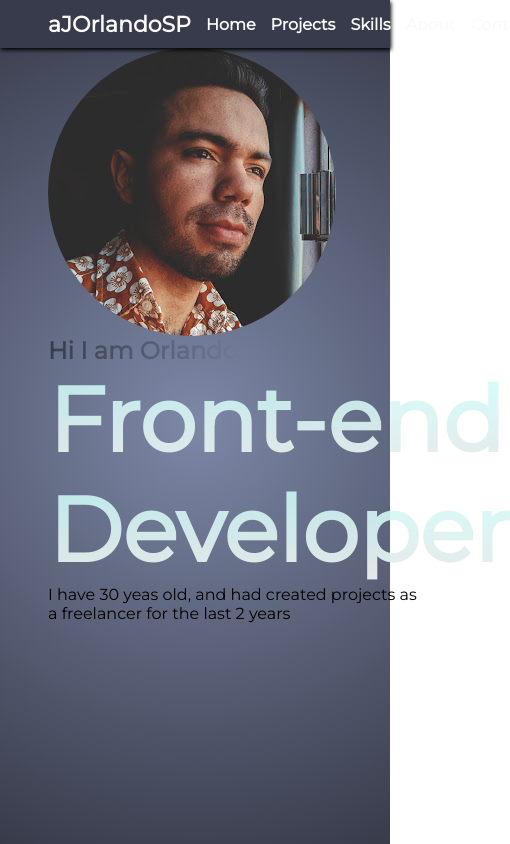
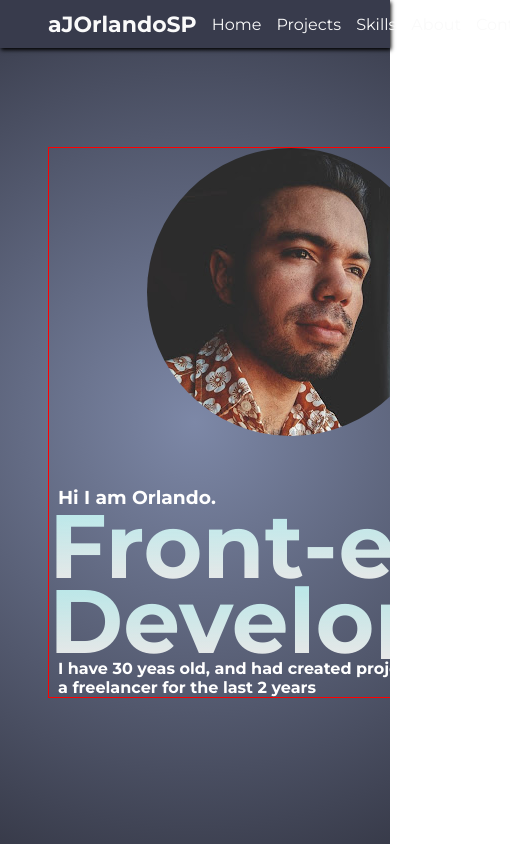
Before and after one commit to JOrlandoSP/portfolio-project, a React (Vite) app: page / in a window 390 px wide. Shown: the top 844 px of the page, 510 px wide, since content can reach past the window. Built offline with nearby package versions, Linux system fonts and the light colour scheme.

Commit message:
ending home style

```diff
--- a/src/components/contact.jsx
+++ b/src/components/contact.jsx
@@ -1,10 +1,12 @@
 export default function Contact() {
     return(
         <section id="contact" className='page5'>
+          <article id="article--contact">
             <h2>Contact</h2>
             <p>
             Contact informations
             </p>
+          </article>
         </section>
     )
 }
--- a/src/components/home.jsx
+++ b/src/components/home.jsx
@@ -4,12 +4,14 @@ export default function Home() {
 
     return(
         <section id="home" className='page1'>
-            <article id="home-article">
+            <article id="home--article">
                 <img id="profile-picture" src={picture} alt="Orlando picture"/>
-                <h2 >Hi I am Orlando.</h2>
-                <h1 className="secondary-gadient-font">Front-end</h1>
-                <h1 className="secondary-gadient-font">Developer</h1>
-                <p >I have 30 yeas old, and had created projects as<br/> a freelancer for the last 2 years</p>
+                <div className="main--home">
+                  <h3 >Hi I am Orlando.</h3>
+                  <h1 className="secondary-gadient-font">Front-end</h1>
+                  <h1 className="secondary-gadient-font">Developer</h1>
+                  <p >I have 30 yeas old, and had created projects as<br/> a freelancer for the last 2 years</p>
+                </div>
             </article>
         </section>
     )
--- a/src/components/projects.jsx
+++ b/src/components/projects.jsx
@@ -1,13 +1,13 @@
 export default function Projects() {
     return(
             <section id="projects" className='page2 secondary-background'>
-            <article id="project--article">
+              <article id="project--article">
                 <h1>Projects</h1>
                 <h2>Some of my recent projects</h2>
                 <p>
                 Project cards will go here.
                 </p>
-            </article>
+              </article>
         </section>
     )
 }
--- a/src/components/skills.jsx
+++ b/src/components/skills.jsx
@@ -2,10 +2,12 @@ export default function Skills() {
     return(
         <>
         <section id="skills" className='page3'>
+          <article id="article-skills">
             <h1>My skills</h1>
             <p>
             Some type of card component to show my skills
             </p>
+          </article>
         </section>
         </>
     )
--- a/src/styles/components/home.sass
+++ b/src/styles/components/home.sass
@@ -1,5 +1,29 @@
-img
-  max-width: 100%
-  height: auto
-  display: block
-  border-radius: 50%
+
+
+#home--article
+  display: flex
+  align-items: center
+  margin-top: 30vh
+  border: 1px solid red
+  h1
+    line-height: 75px
+  h3, p
+    color: #FFFFFF
+    font-weight: 700
+  img
+    max-width: 100%
+    height: auto
+    display: block
+    border-radius: 50%
+
+
+@media(max-width: 900px)
+
+  #home--article
+    flex-wrap: wrap
+    justify-content: center
+    margin: auto
+    h3, p
+      padding-left: 9px
+    img
+      margin-bottom: 50px
--- a/src/styles/components/navbar.sass
+++ b/src/styles/components/navbar.sass
@@ -13,7 +13,6 @@
   box-shadow: 1px 2px 4px hsl(220deg 0% 0%)
   a
     margin-right: 15px
-    font-weight: 900
     color: variables.$text-color-secondary
   a:hover
     transform: scale(1.2)
--- a/src/styles/main.sass
+++ b/src/styles/main.sass
@@ -12,14 +12,17 @@ html
 
 section
   scroll-snap-align: start
+  scroll-snap-stop: always
   width: 100%
   height: 100vh
   background: variables.$gradient
   display: flex
   flex-direction: column
   flex-wrap: wrap
+  align-items: center
   padding: 3rem
   gap: 3 rem
+  overflow: hidden
 
 section.secondary-background
   background: variables.$gradient-secondary
@@ -32,4 +35,5 @@ h1
   font-size: 90px
 
 h1, h2
+  font-weight: regular
   color: variables.$text-color
--- a/src/styles/variables.sass
+++ b/src/styles/variables.sass
@@ -1,4 +1,6 @@
 @import url('https://fonts.googleapis.com/css2?family=Montserrat&display=swap')
+@import url('https://fonts.googleapis.com/css2?family=Montserrat:wght@700&display=swap')
+
 
 $font-stack: "Montserrat"
 $text-color: #383b4c
```
